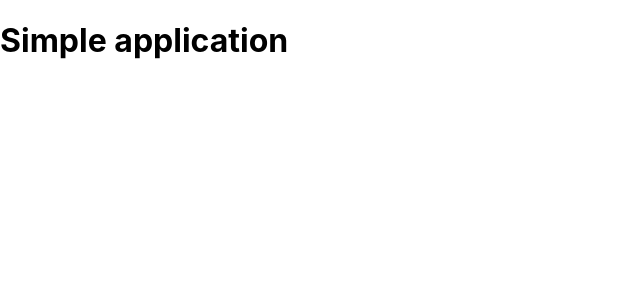
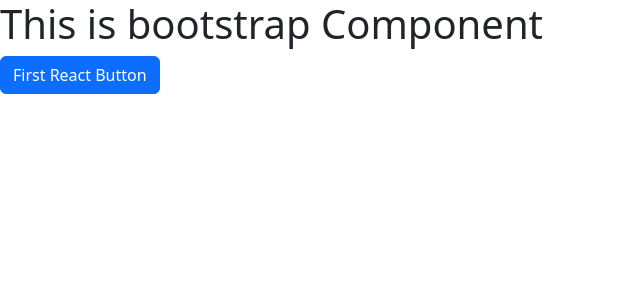
Before and after one commit to margub9363/ReactWithSpring_Durgesh, a React (Create React App) app in the folder Frontend/my-app/: page / in a window 1280 px wide. Shown: the top 300 px of the page, without its empty margins (0-640 px from the left). Built offline with nearby package versions, Linux system fonts and the light colour scheme.

Commit message:
Reactstrap changes for button

```diff
--- a/Frontend/my-app/package.json
+++ b/Frontend/my-app/package.json
@@ -6,9 +6,12 @@
     "@testing-library/jest-dom": "^5.16.5",
     "@testing-library/react": "^13.4.0",
     "@testing-library/user-event": "^13.5.0",
+    "bootstrap": "^5.2.3",
     "react": "^18.2.0",
     "react-dom": "^18.2.0",
     "react-scripts": "5.0.1",
+    "reactstrap": "^9.1.6",
+    "tostify": "^0.0.1",
     "web-vitals": "^2.1.4"
   },
   "scripts": {
--- a/Frontend/my-app/src/App.js
+++ b/Frontend/my-app/src/App.js
@@ -1,10 +1,12 @@
 import logo from "./logo.svg";
 import "./App.css";
+import { Button } from "reactstrap";
 
 function App() {
   return (
     <div>
-      <h1>Simple application</h1>
+      <h1>This is bootstrap Component</h1>
+      <Button color="primary">First React Button</Button>
     </div>
   );
 }
```
Also changed, not shown: Frontend/my-app/src/index.js (+7 -6 lines), 1 other file (tests, documents, lock files or other folders).
